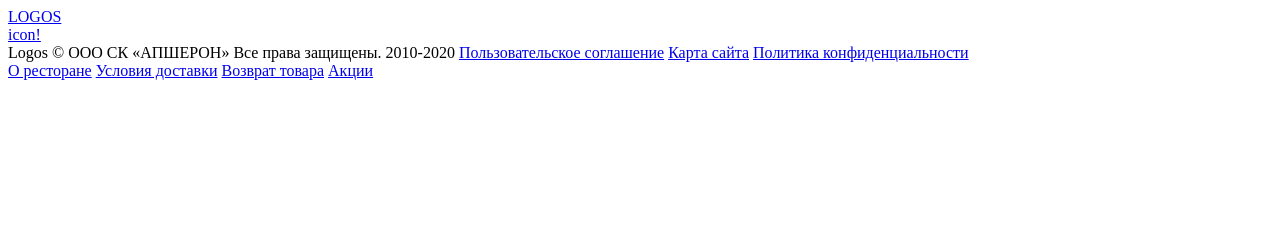
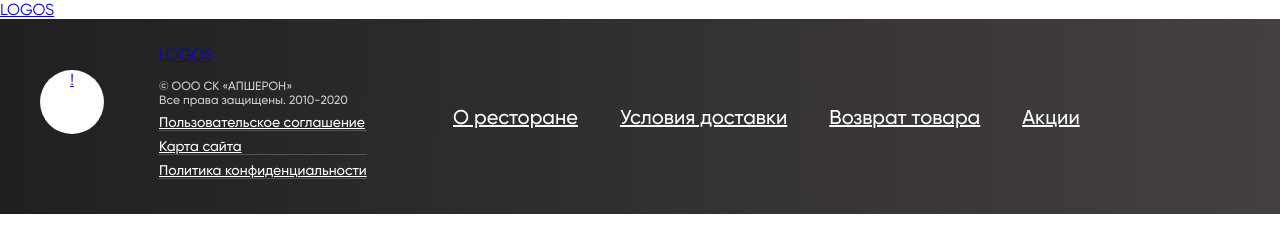
Before and after one commit to NineSirius/TestProject, a plain HTML site: page index.html in a window 1280 px wide. Drawn offline with Linux system fonts and the light colour scheme; files whose address does not match are found by name.

Commit message:
add feat/footer

```diff
--- a/assets/scss/_footer.scss
+++ b/assets/scss/_footer.scss
@@ -0,0 +1,62 @@
+.foot {
+  display: flex;
+  background: linear-gradient(270.7deg, #44403f 0.4%, #211f20 100%);
+  width: 100%;
+  height: 195px;
+
+  &__up {
+    width: 64px;
+    height: 64px;
+    background-color: white;
+    color: #9b7d8c;
+    border-radius: 100%;
+    text-align: center;
+    margin-top: 51px;
+    margin-left: 40px;
+  }
+
+  &__title {
+    display: flex;
+    flex-direction: column;
+    width: 208px;
+    height: 64px;
+    margin-top: 26px;
+    margin-left: 55px;
+  }
+
+  &__blocker {
+    width: 189px;
+    height: 28px;
+    font-weight: 500;
+    font-size: 12px;
+    line-height: 14px;
+    color: #cfcfcf;
+    margin-top: 15px;
+    margin-bottom: 7px;
+  }
+
+  &__link {
+    font-weight: 500;
+    font-size: 14px;
+    line-height: 16px;
+    border-bottom: 1px solid rgba(255, 255, 255, 0.2);
+    color: #ffffff;
+    margin-bottom: 7px;
+  }
+  &__main {
+    display: flex;
+    margin-left: 86px;
+    align-items: center;
+    font-weight: 500;
+    font-size: 20px;
+    line-height: 24px;
+    color: #ffffff;
+    gap: 2.625rem;
+    &_link {
+      color: #ffffff;
+    }
+  }
+}
+.fll{
+  width: 87px;
+}
--- a/assets/scss/styles.scss
+++ b/assets/scss/styles.scss
@@ -2,4 +2,4 @@
 
 @import 'base';
 
-@import 'footer'
+@import 'footer';
--- a/index.html
+++ b/index.html
@@ -17,15 +17,15 @@
 
     <footer class="foot">
       <div class="foot__up">
-        <a href="#"> icon! </a>
+        <a href="#"> ! </a>
       </div>
 
       <div class="foot__title">
-        <span class="logo">Logos</span>
-        <span class="foot__blocker">© ООО СК «АПШЕРОН»
+        <a href="#" class="logo">LOGOS</a>
+        <span class="foot__blocker">© ООО СК «АПШЕРОН» <br>
           Все права защищены. 2010-2020</span>
           <a class="foot__link" href="#">Пользовательское соглашение</a>
-          <a class="foot__link" href="#">Карта сайта</a>
+          <a class="foot__link fll" href="#">Карта сайта</a>
           <a class="foot__link" href="#">Политика конфиденциальности</a>
       </div>
 
```
Also changed, not shown: assets/css/styles.css, 2 other files.
